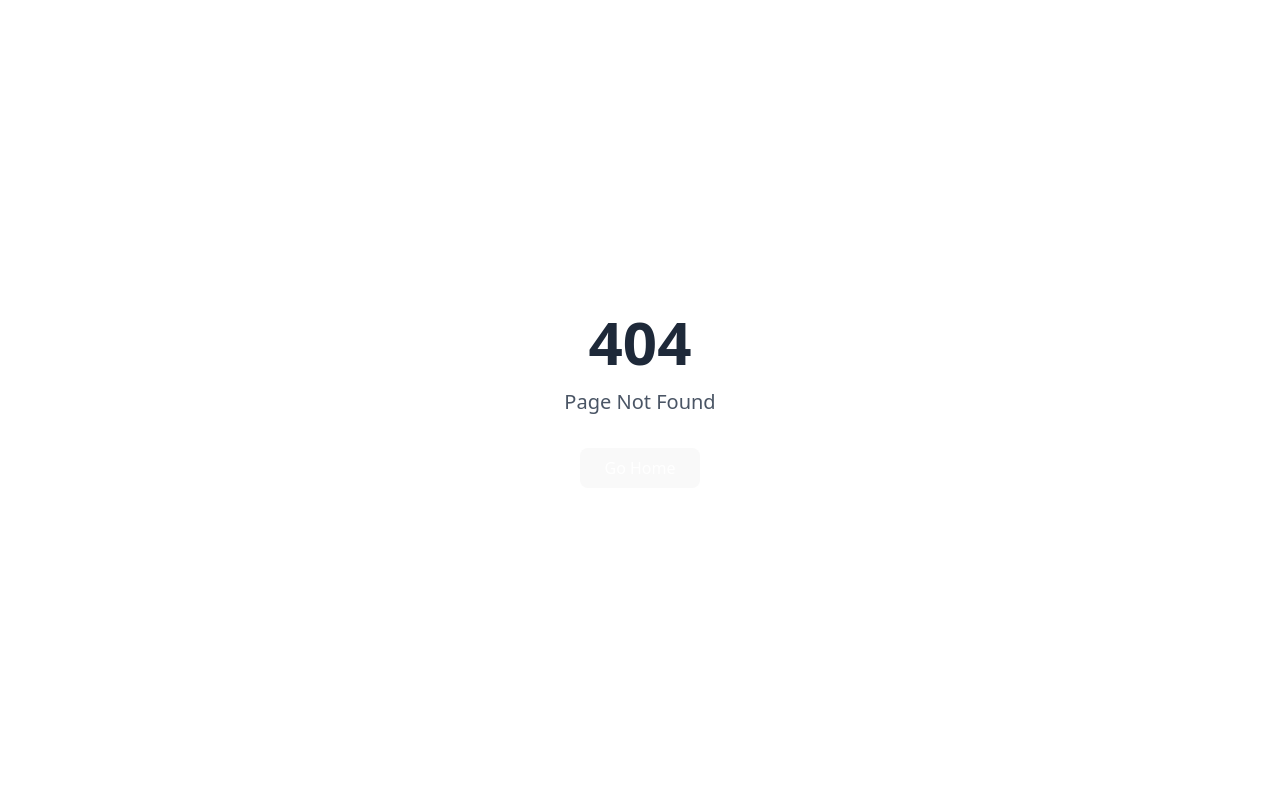
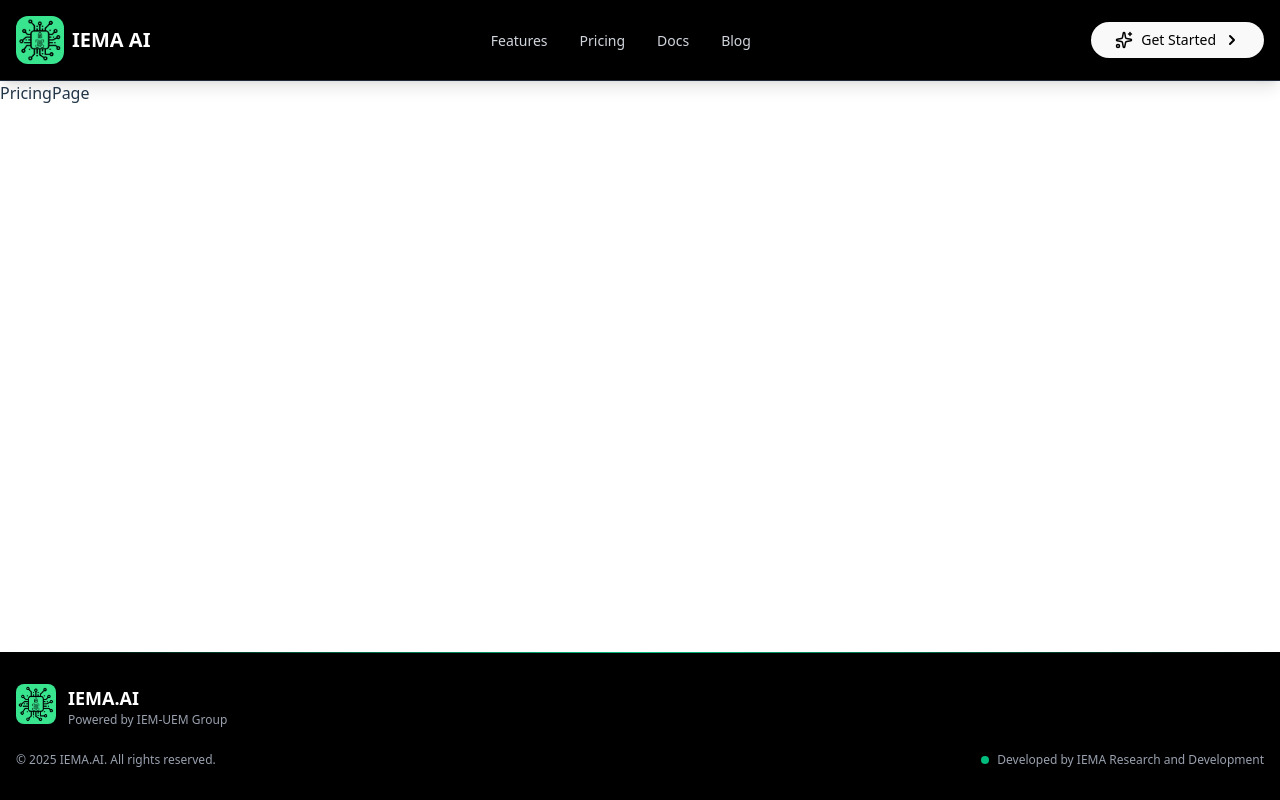
Before and after one commit to TheBiswadipSaha/iema-ai-web, a React (Vite) app: page /blog in a window 1280 px wide. Before the commit this address led to /404. Built offline with nearby package versions, Linux system fonts and the light colour scheme.

Commit message:
Add PricingPage component and update routing in AppNavigator to include it

```diff
--- a/src/AppNavigator.jsx
+++ b/src/AppNavigator.jsx
@@ -12,16 +12,17 @@ import { ChatScreen } from "./pages/ChatScreen";
 import SelectTutor from "./pages/SelectTutor";
 import SignUpPage from "./pages/SignUpPage";
 import { useAuth } from "./context/AuthContext";
+import PricingPage from "./pages/PricingPage";
 
 // Wrapper component to conditionally render HomePage based on auth status
-const HomePageWrapper = () => {
+const HomePageWrapper = ({ children }) => {
   const { isAuthenticated } = useAuth();
 
   if (isAuthenticated) {
     // Protected home page - chat screen mode with footer and hideFooter true
     return (
       <Layout hideFooter={false} isChatScreen={true} isBackPresent={false}>
-        <HomePage />
+        { children }
       </Layout>
     );
   }
@@ -29,7 +30,7 @@ const HomePageWrapper = () => {
   // Public home page - normal mode with footer visible
   return (
     <Layout>
-      <HomePage />
+      { children }
     </Layout>
   );
 };
@@ -42,7 +43,19 @@ const AppNavigator = () => {
           {/* Home Page - Works for both authenticated and unauthenticated users */}
           <Route
             path="/"
-            element={<HomePageWrapper />}
+            element={<HomePageWrapper><HomePage /></HomePageWrapper>}
+          />
+          <Route
+            path="/pricing"
+            element={
+                <HomePageWrapper><PricingPage /></HomePageWrapper>
+            }
+          />
+          <Route
+            path="/blog"
+            element={
+                <HomePageWrapper><PricingPage /></HomePageWrapper>
+            }
           />
 
           {/* Login/Signup - Redirect to home if authenticated */}
@@ -63,6 +76,7 @@ const AppNavigator = () => {
               </PublicRoute>
             }
           />
+
 
           {/* Select Tutor - Protected Route with Layout (no footer, chat screen mode) */}
           <Route
--- /dev/null
+++ b/src/pages/PricingPage.jsx
@@ -0,0 +1,9 @@
+import React from 'react'
+
+const PricingPage = () => {
+  return (
+    <div>PricingPage</div>
+  )
+}
+
+export default PricingPage
```
